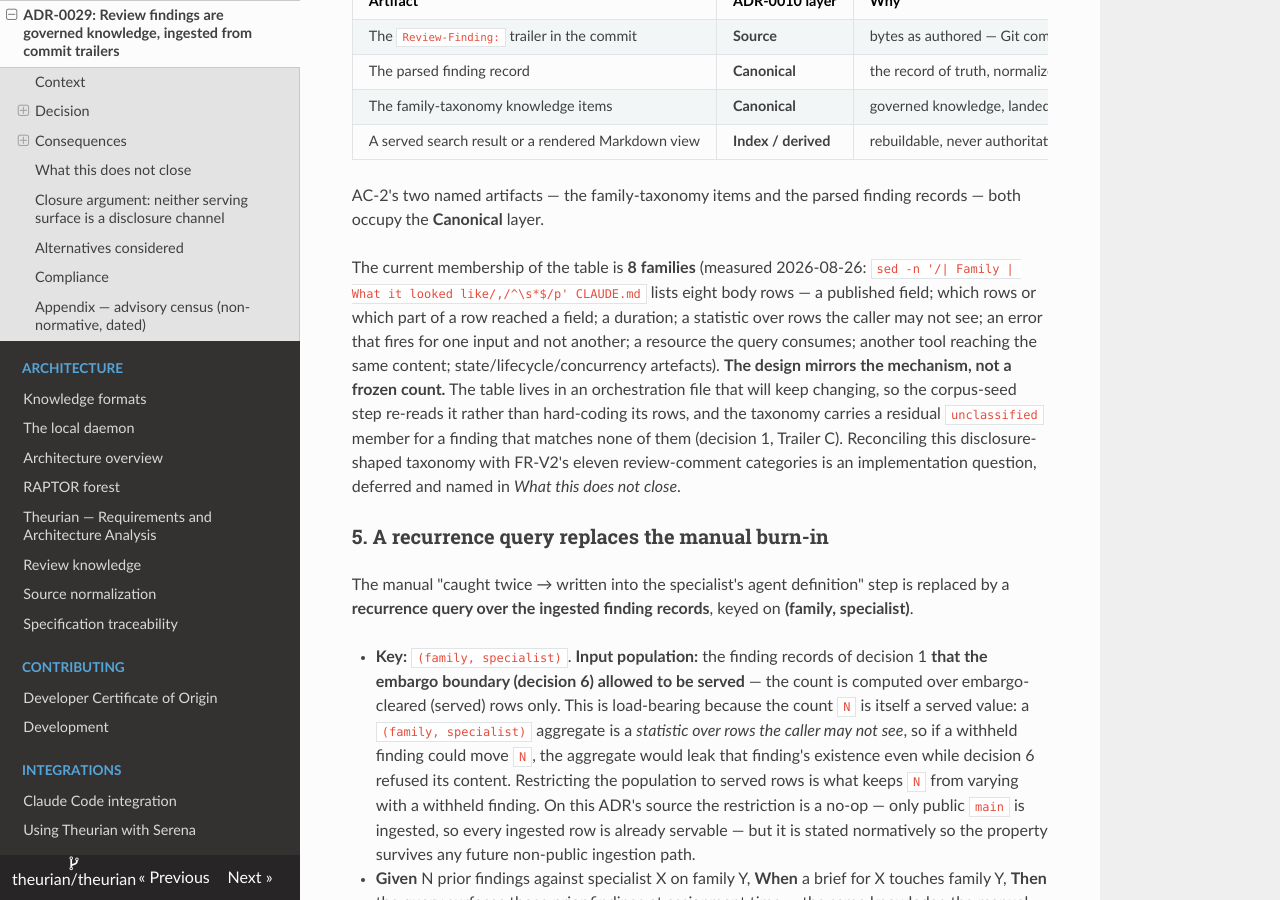
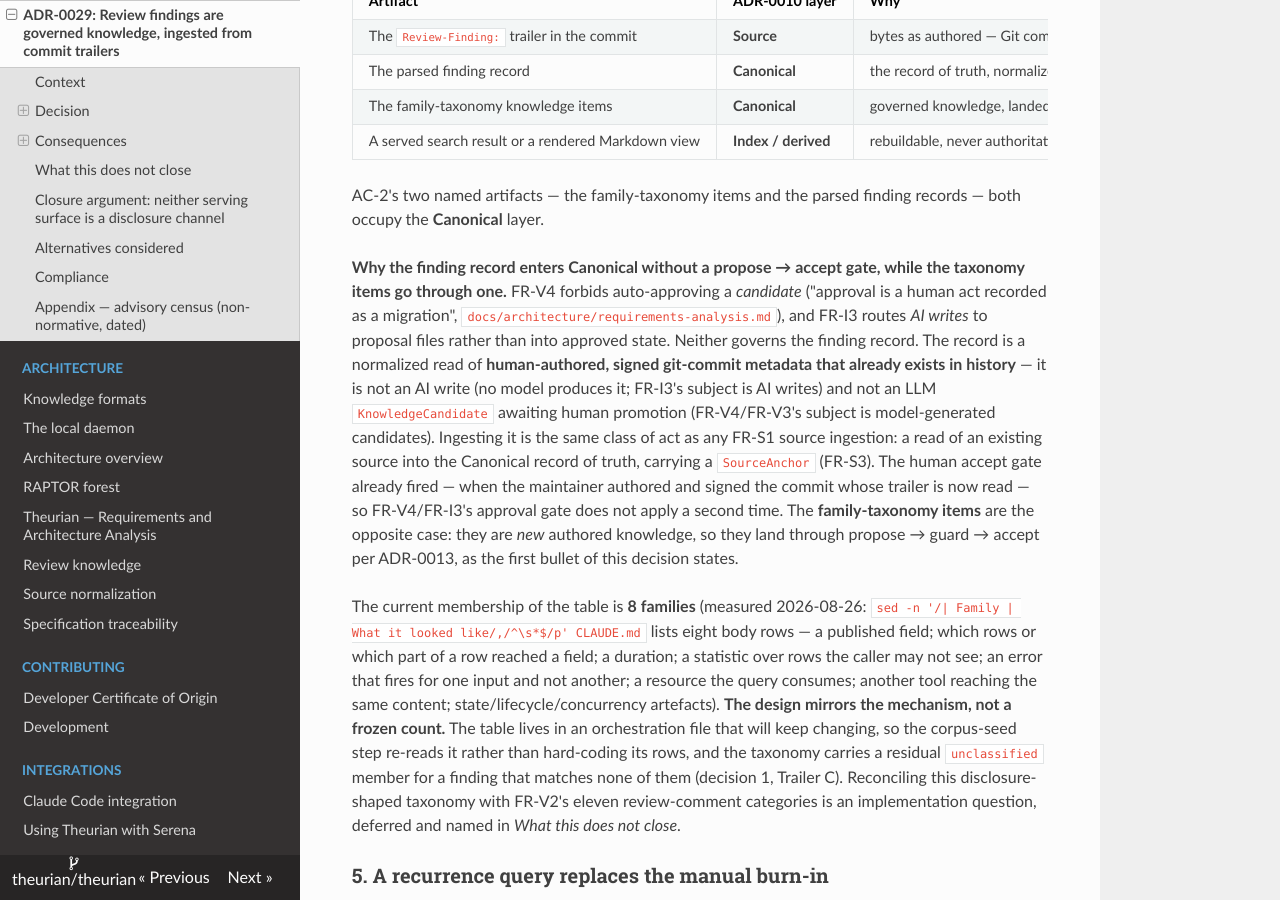
Before and after one commit to theurian/theurian, an MkDocs documentation site: the page built from docs/adr/0029-review-findings-are-governed-knowledge.md, in a window 1280 px wide and 900 px high, scrolled down 6091 px. Built offline with MkDocs 1.6.1, drawn with Linux system fonts in a browser that asks for light colours.

Commit message:
docs(adr): reconcile the Canonical finding record against FR-V4/FR-I3
Decision 4 placed the parsed finding record in the Canonical layer with no human
accept gate while arguing only FR-V5's born-structured floor, never addressing
FR-V4 (never auto-approve a candidate) or FR-I3 (route AI writes to proposals).
Add the reconciliation: the finding record is a normalized read of
human-authored, signed git-commit metadata that already exists — not an AI write
and not an LLM KnowledgeCandidate, but an FR-S1 source ingestion whose human
accept gate already fired when the commit was authored and signed. The
family-taxonomy items are the opposite case (new authored knowledge) and land
through propose -> guard -> accept per ADR-0013.

Review-Finding: security MEDIUM — the finding record is Canonicalized without reconciling FR-V4/FR-I3's approval gate
Signed-off-by: Takehide Uchida <utchy007@gmail.com>

```diff
--- a/docs/adr/0029-review-findings-are-governed-knowledge.md
+++ b/docs/adr/0029-review-findings-are-governed-knowledge.md
@@ -266,6 +266,23 @@ reading the table from an orchestration file.
 
   AC-2's two named artifacts — the family-taxonomy items and the parsed finding
   records — both occupy the **Canonical** layer.
+
+**Why the finding record enters Canonical without a propose → accept gate, while
+the taxonomy items go through one.** FR-V4 forbids auto-approving a *candidate*
+("approval is a human act recorded as a migration",
+`docs/architecture/requirements-analysis.md`), and FR-I3 routes *AI writes* to
+proposal files rather than into approved state. Neither governs the finding
+record. The record is a normalized read of **human-authored, signed git-commit
+metadata that already exists in history** — it is not an AI write (no model
+produces it; FR-I3's subject is AI writes) and not an LLM `KnowledgeCandidate`
+awaiting human promotion (FR-V4/FR-V3's subject is model-generated candidates).
+Ingesting it is the same class of act as any FR-S1 source ingestion: a read of an
+existing source into the Canonical record of truth, carrying a `SourceAnchor`
+(FR-S3). The human accept gate already fired — when the maintainer authored and
+signed the commit whose trailer is now read — so FR-V4/FR-I3's approval gate does
+not apply a second time. The **family-taxonomy items** are the opposite case:
+they are *new* authored knowledge, so they land through propose → guard → accept
+per ADR-0013, as the first bullet of this decision states.
 
 The current membership of the table is **8 families** (measured 2026-08-26:
 `sed -n '/| Family | What it looked like/,/^\s*$/p' CLAUDE.md` lists eight body
```
